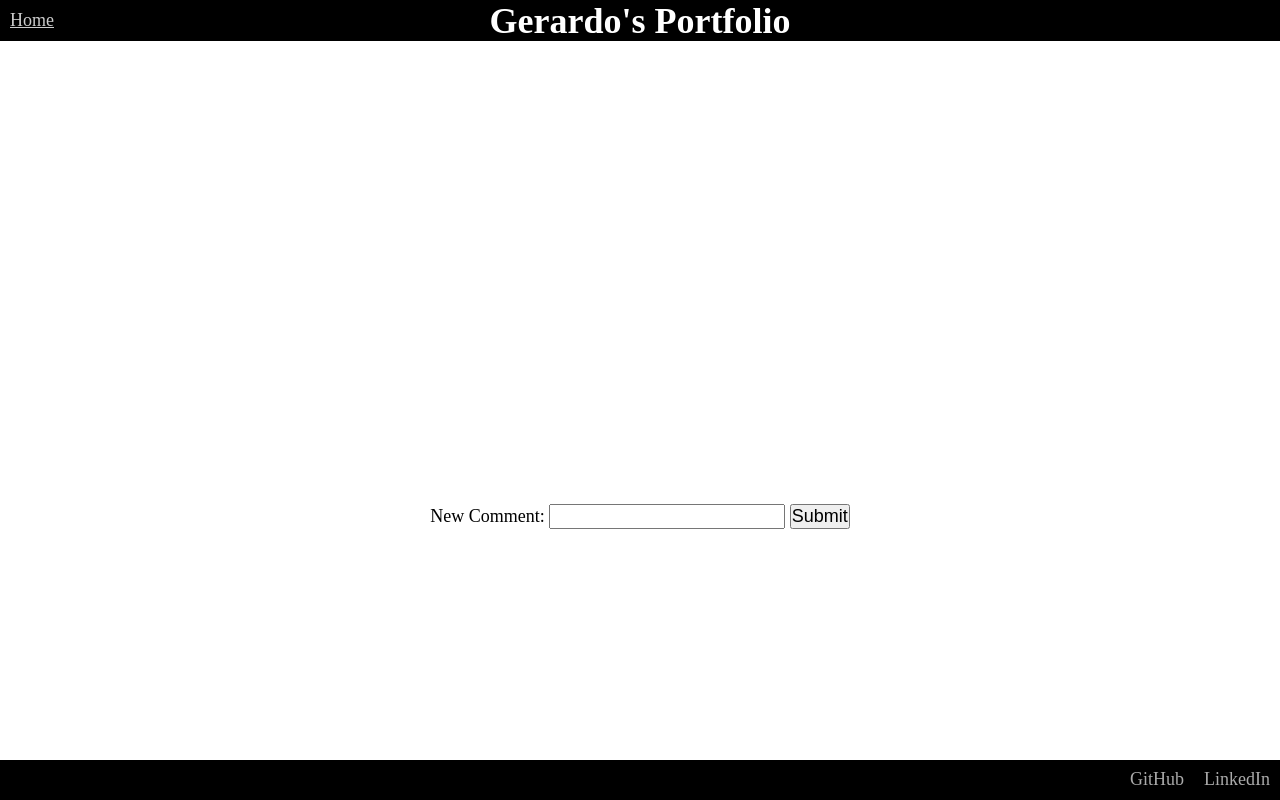
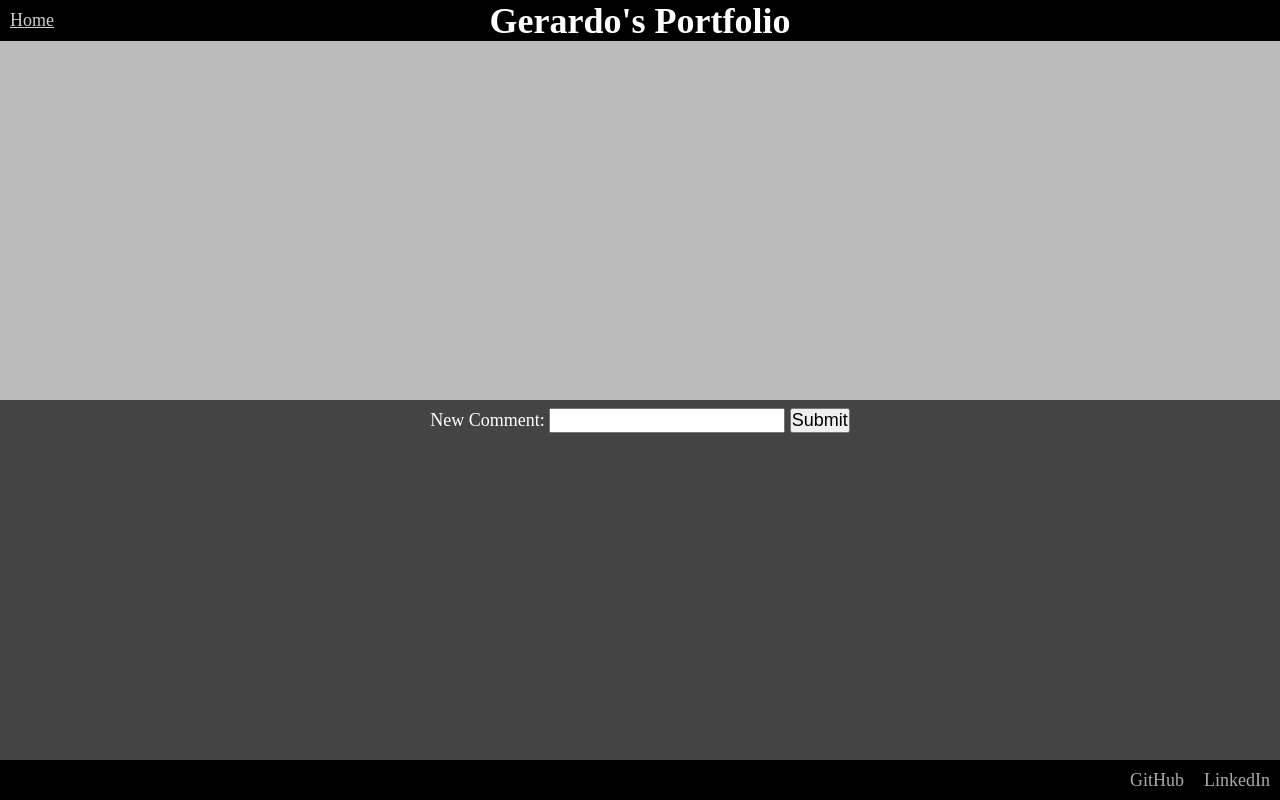
Before and after one commit to UnGerardo/portfolio, a PHP site: page /project.php?projectId=1 in a window 1280 px wide. Run offline with PHP 8.4, Linux system fonts and the light colour scheme; data that the repository does not hold is empty.

Commit message:
- Improved comments styles

```diff
--- /dev/null
+++ b/public/css/project.css
@@ -0,0 +1,51 @@
+.project-info {
+  display: flex;
+  flex-direction: column;
+  justify-content: center;
+  align-items: center;
+}
+
+.project-info h2 {
+  font-size: 1.8rem;
+}
+.project-info h2:hover {
+  text-decoration: underline;
+}
+
+#comment-section {
+  background-color: #444;
+  display: grid;
+  grid-template-rows: 30px 1fr 40px;
+  justify-items: center;
+  padding: 5px 0 0;
+  height: 400px;
+  width: 100%;
+}
+
+#new-comment {
+  align-self: center;
+  width: max-content;
+}
+
+#new-comment label {
+  color: white;
+}
+
+#comments {
+  align-self: center;
+  border: 1px solid white;
+  border-radius: 5px;
+  padding: 5px;
+  height: calc(100% - 10px);
+  width: max-content;
+  max-width: 80vw;
+}
+
+.comment {
+  border-bottom: 1px solid white;
+  margin: 0 0 10px;
+}
+
+.comment * {
+  color: white;
+}
--- a/public/css/styles.css
+++ b/public/css/styles.css
@@ -8,6 +8,7 @@
 }
 
 body {
+  background-color: #bbb;
   display: flex;
   flex-direction: column;
   justify-content: space-between;
--- a/public/header.php
+++ b/public/header.php
@@ -1,5 +1,4 @@
 <header>
   <a href="/">Home</a>
   <h1>Gerardo's Portfolio</h1>
-  <div></div>
 </header>
--- a/public/project.php
+++ b/public/project.php
@@ -27,7 +27,7 @@
   $projectQuery = $connection->query($query);
   $projectInfo = mysqli_fetch_array($projectQuery);
 
-  $commentsQuery = 'SELECT * FROM comments WHERE projectId=' . $projectId;
+  $commentsQuery = 'SELECT * FROM comments WHERE projectId=' . $projectId . ' ORDER BY timestamp DESC';
   $comments = $connection->query($commentsQuery);
 ?>
 <!DOCTYPE html>
@@ -36,17 +36,18 @@
   <meta charset="UTF-8">
   <meta name="viewport" content="width=device-width, initial-scale=1.0">
   <link rel="stylesheet" href="./css/styles.css">
+  <link rel="stylesheet" href="./css/project.css">
   <title><?php echo $projectInfo['projectName'] ?></title>
 </head>
 <body>
   <?php include 'header.php' ?>
-  <section>
+  <section class="project-info">
     <a href="<?php echo $projectInfo['projectLink'] ?>" target="_blank">
       <h2><?php echo $projectInfo['projectName'] ?></h2>
     </a>
     <p><?php echo $projectInfo['projectDescription'] ?></p>
   </section>
-  <section id="comments">
+  <section id="comment-section">
     <form id="new-comment" method="POST" action="#">
       <input type="hidden" name="projectId" value="<?php echo $projectInfo['id'] ?>">
       <input type="text" name="name" style="display: none;">
@@ -56,13 +57,15 @@
       <input type="text" id="comment-input" name="new-comment" required>
       <button type="submit">Submit</button>
     </form>
+    <section id="comments" style="border: <?php echo $comments->num_rows === 0 ? 'none' : '1px solid white' ?>;">
       <?php while($row = mysqli_fetch_array($comments)): ?>
-      <section>
+        <section class="comment">
           <p><?php echo $row['content'] ?></p>
           <p><?php echo $row['timestamp'] ?></p>
         </section>
       <?php endwhile; ?>
     </section>
     <?php include 'footer.php' ?>
+  </section>
 </body>
 </html>
```
Lines whose indentation alone changed are shown as unchanged.
